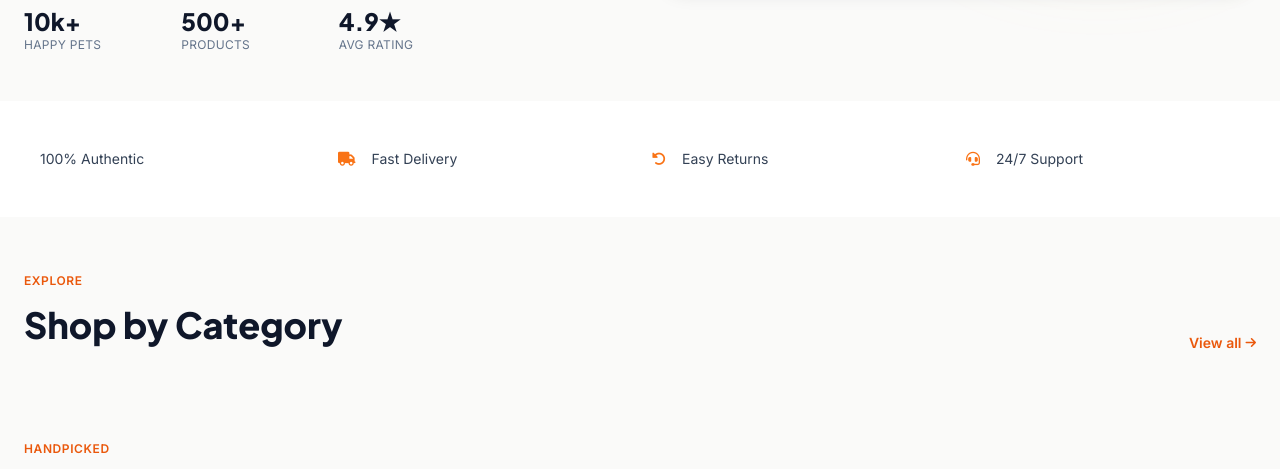
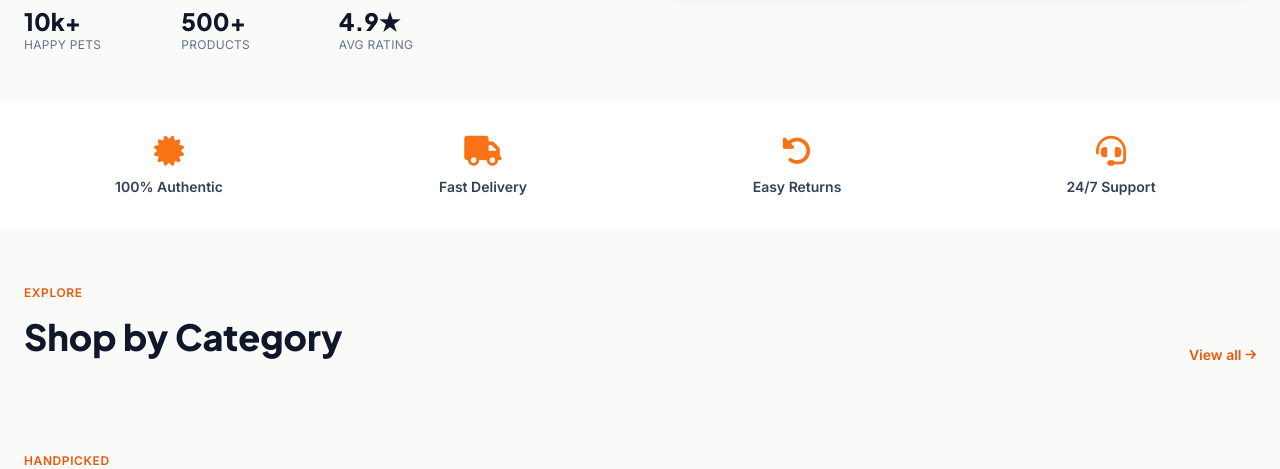
Before and after one commit to RahatGithub/ameaozon, a Django app: page / in a window 1280 px wide. Shown: the part 596-1065 px from the top of the page. Run offline with Django 5.2, Linux system fonts and the light colour scheme; data that the repository does not hold is empty; some libraries are stand-ins or nearby versions.

Commit message:
style: redesign trust strip with larger stacked icons and text

```diff
--- a/templates/store/home.html
+++ b/templates/store/home.html
@@ -73,11 +73,23 @@
 
 <!-- TRUST STRIP -->
 <section class="border-y border-ink-200/70 bg-white">
-  <div class="max-w-7xl mx-auto px-4 sm:px-6 lg:px-8 py-5 grid grid-cols-2 md:grid-cols-4 gap-6 text-sm">
-    <div class="flex items-center gap-3 text-ink-700"><i class="fas fa-shield-halved text-brand-500"></i>100% Authentic</div>
-    <div class="flex items-center gap-3 text-ink-700"><i class="fas fa-truck text-brand-500"></i>Fast Delivery</div>
-    <div class="flex items-center gap-3 text-ink-700"><i class="fas fa-rotate-left text-brand-500"></i>Easy Returns</div>
-    <div class="flex items-center gap-3 text-ink-700"><i class="fas fa-headset text-brand-500"></i>24/7 Support</div>
+  <div class="max-w-7xl mx-auto px-4 sm:px-6 lg:px-8 py-8 grid grid-cols-2 md:grid-cols-4 gap-6">
+    <div class="flex flex-col items-center text-center gap-2">
+      <i class="fas fa-certificate text-3xl text-brand-500"></i>
+      <span class="text-sm font-semibold text-ink-700">100% Authentic</span>
+    </div>
+    <div class="flex flex-col items-center text-center gap-2">
+      <i class="fas fa-truck text-3xl text-brand-500"></i>
+      <span class="text-sm font-semibold text-ink-700">Fast Delivery</span>
+    </div>
+    <div class="flex flex-col items-center text-center gap-2">
+      <i class="fas fa-rotate-left text-3xl text-brand-500"></i>
+      <span class="text-sm font-semibold text-ink-700">Easy Returns</span>
+    </div>
+    <div class="flex flex-col items-center text-center gap-2">
+      <i class="fas fa-headset text-3xl text-brand-500"></i>
+      <span class="text-sm font-semibold text-ink-700">24/7 Support</span>
+    </div>
   </div>
 </section>
 
```
